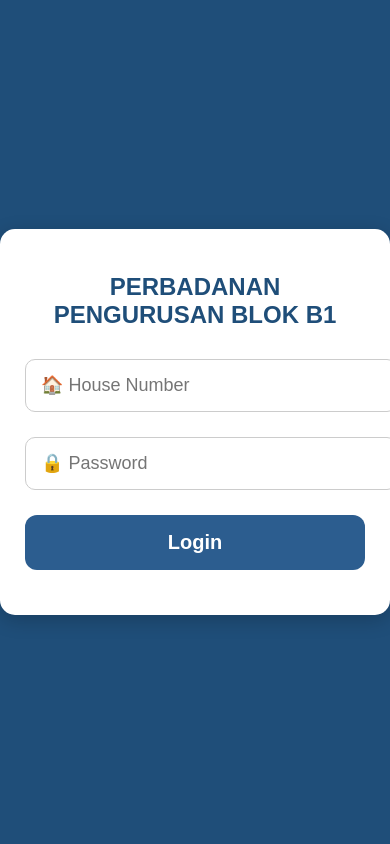
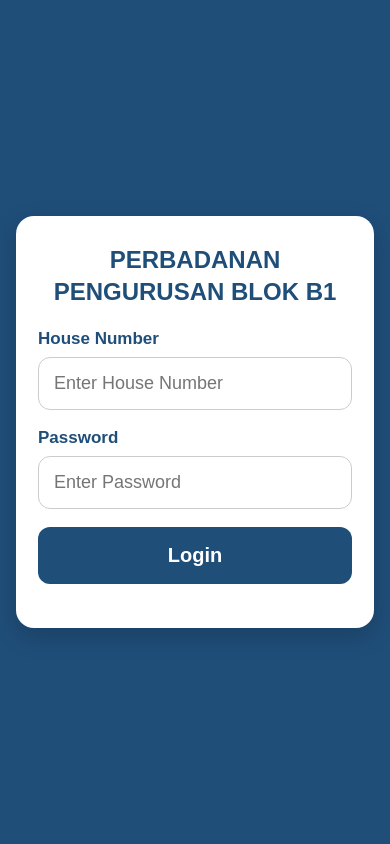
Before and after one commit to jeroinfoservice-cyber/flat_mgmt, a Django app: page / in a window 390 px wide. Run offline with Django 5.2, Linux system fonts and the light colour scheme.

Commit message:
Fix mobile layout templates

```diff
--- a/templates/owner/login.html
+++ b/templates/owner/login.html
@@ -2,104 +2,115 @@
 <html>
 <head>
     <title>PERBADANAN PENGURUSAN BLOK B1</title>
-
     <meta name="viewport" content="width=device-width, initial-scale=1.0">
 
     <style>
+        *{
+            box-sizing:border-box;
+        }
 
-/* BODY */
         body{
             font-family:Arial, sans-serif;
-background:#1f4e79; /* BLUE BACKGROUND */
+            background:#1f4e79;
             margin:0;
-padding:0;
+            min-height:100vh;
             display:flex;
             justify-content:center;
             align-items:center;
-height:100vh;
+            padding:16px;
         }
 
-/* CARD BOX */
-.box{
-width:90%;
-max-width:400px;
+        .card{
+            width:100%;
+            max-width:420px;
             background:white;
-padding:25px;
-border-radius:15px;
-box-shadow:0 5px 20px rgba(0,0,0,0.2);
-text-align:center;
+            padding:28px 22px;
+            border-radius:18px;
+            box-shadow:0 8px 25px rgba(0,0,0,0.18);
         }
 
-/* TITLE */
         h2{
+            text-align:center;
             color:#1f4e79;
-font-size:24px;
-margin-bottom:20px;
+            font-size:28px;
+            margin:0 0 22px 0;
+            line-height:1.3;
         }
 
-/* TEXT */
-p{
+        label{
+            display:block;
             font-size:18px;
-margin:5px 0;
+            font-weight:bold;
+            color:#1f4e79;
+            margin-bottom:8px;
         }
 
-/* INPUT */
         input{
             width:100%;
-padding:15px;
-margin:10px 0 15px 0;
+            padding:16px;
+            margin:0 0 18px 0;
             border:1px solid #ccc;
-border-radius:10px;
+            border-radius:12px;
             font-size:18px;
         }
 
-/* BUTTON */
         button{
             width:100%;
-padding:16px;
-margin:10px 0;
+            padding:17px;
             border:none;
             border-radius:12px;
-font-size:20px;
+            background:#1f4e79;
+            color:white;
+            font-size:22px;
             font-weight:bold;
-color:white;
+            cursor:pointer;
         }
 
-/* COLORS */
-.btn-blue{background:#2c5d8f;}
-.btn-green{background:#2e8b57;}
-.btn-yellow{background:#c79200;}
-.btn-red{background:#c0392b;}
-
-/* ERROR */
         .error{
             color:red;
-margin-top:10px;
+            text-align:center;
+            margin-top:14px;
+            font-size:16px;
         }
 
+        @media (max-width: 480px){
+            h2{
+                font-size:24px;
+            }
+
+            label{
+                font-size:17px;
+            }
+
+            input{
+                font-size:18px;
+                padding:15px;
+            }
+
+            button{
+                font-size:20px;
+            }
+        }
     </style>
 </head>
-
 <body>
 
-<div class="box">
-
-<!-- 🔐 LOGIN PAGE -->
+    <div class="card">
         <h2>PERBADANAN PENGURUSAN BLOK B1</h2>
 
         <form method="post">
             {% csrf_token %}
 
-<input type="text" name="house" placeholder="🏠 House Number">
+            <label>House Number</label>
+            <input type="text" name="house" placeholder="Enter House Number">
 
-<input type="password" name="password" placeholder="🔒 Password">
+            <label>Password</label>
+            <input type="password" name="password" placeholder="Enter Password">
 
-<button type="submit" class="btn-blue">Login</button>
-
+            <button type="submit">Login</button>
         </form>
 
         <p class="error">{{ error }}</p>
-
     </div>
 
 </body>
```
Also changed, not shown: templates/owner/home.html (+9 -20 lines). Lines whose indentation alone changed are shown as unchanged.
